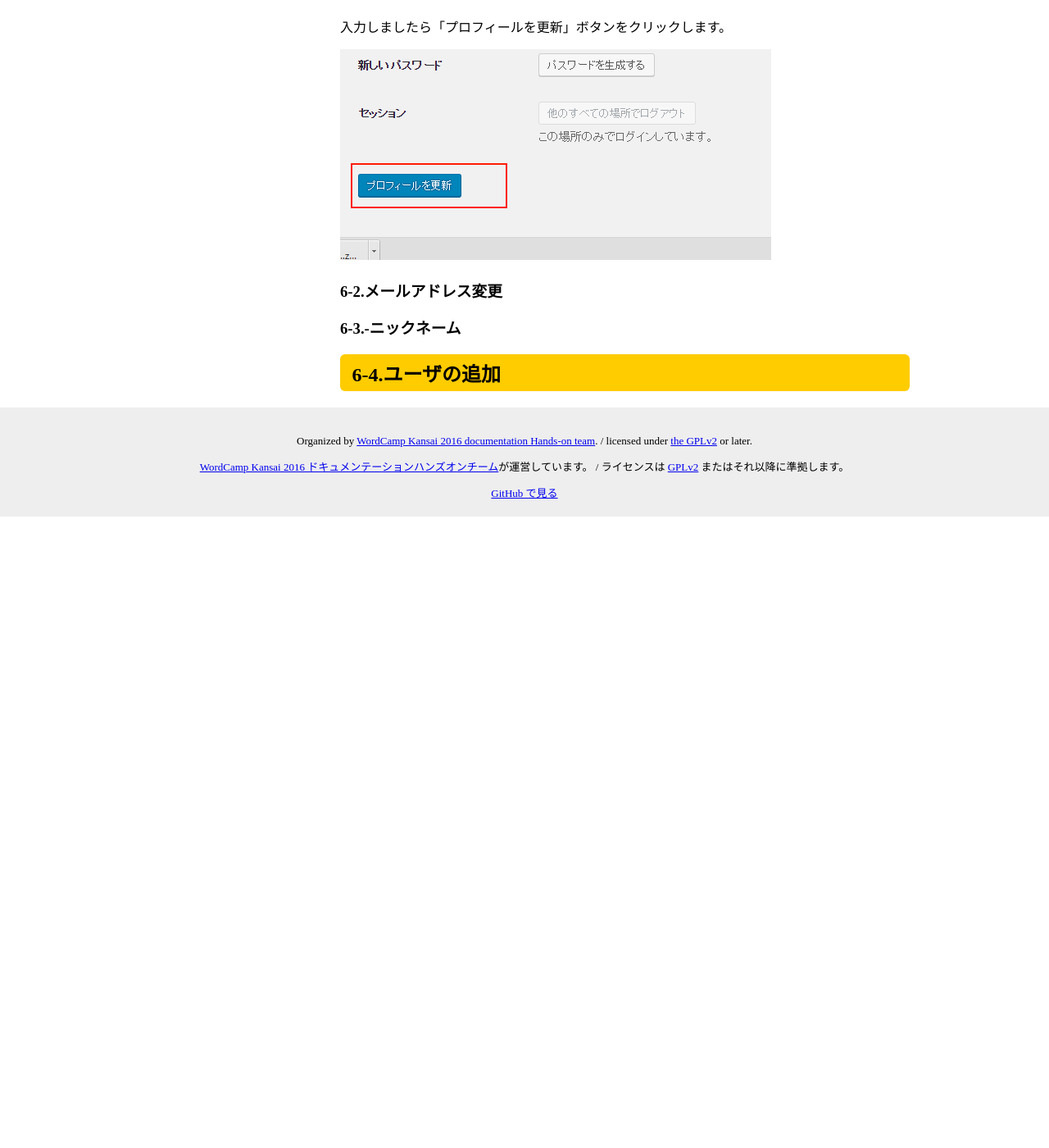
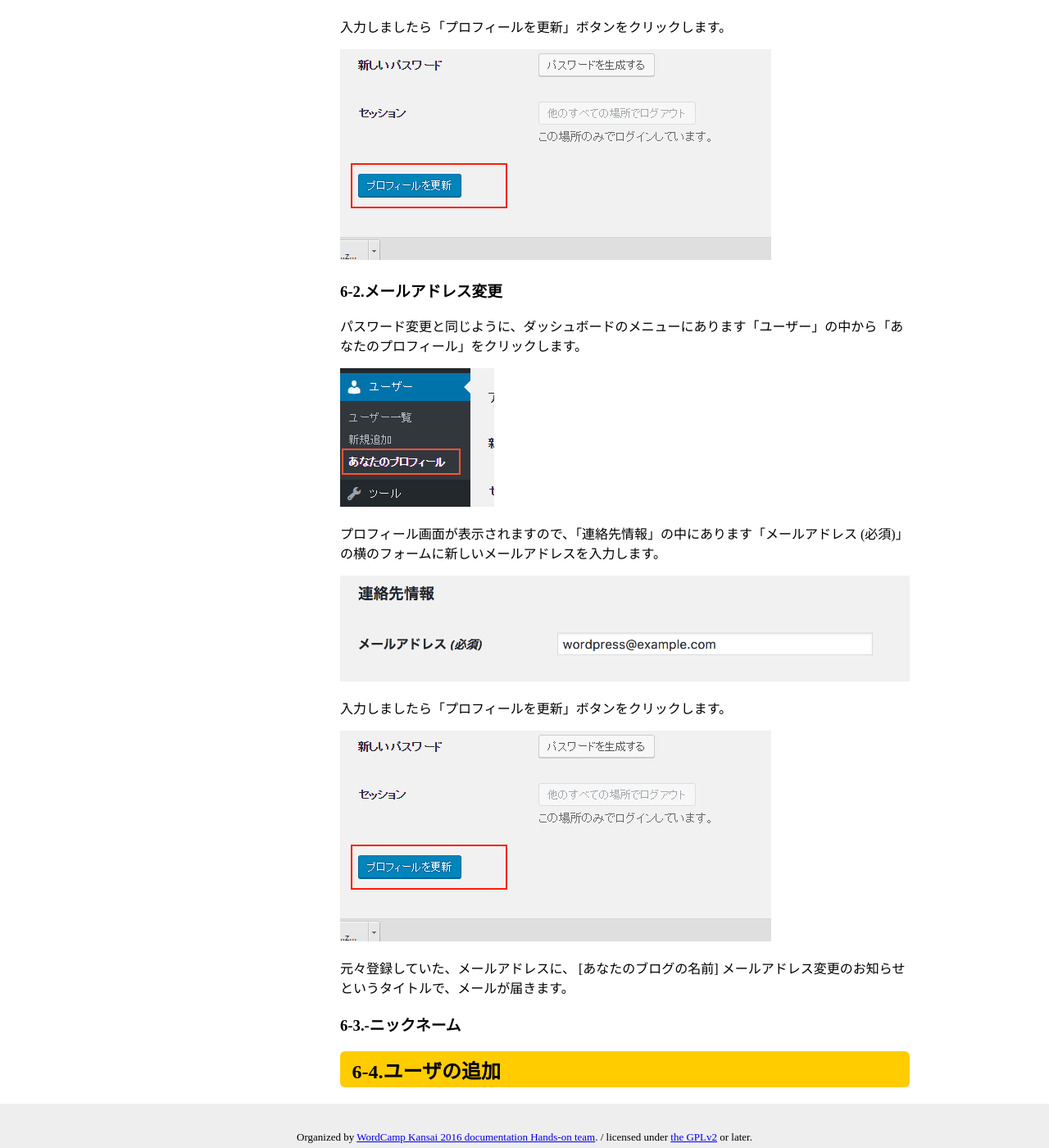
Before and after one commit to jawordpressorg/user-manual, a Jekyll site: the page built from 6_user/index.md, in a window 1280 px wide and 1400 px high, scrolled down 1218 px. Shown: the whole window at 82% size. Built offline with Jekyll 4.4.1, drawn with Linux system fonts in a browser that asks for light colours; nearby versions of some CDN libraries; before the commit the page ends 1848 px from its top, so only the background shows below that.

Commit message:
「メールアドレスの変更」セクション追加

```diff
--- a/6_user/index.md
+++ b/6_user/index.md
@@ -27,6 +27,20 @@ title: ユーザ
 
 ### 6-2.メールアドレス変更
 
+パスワード変更と同じように、ダッシュボードのメニューにあります「ユーザー」の中から「あなたのプロフィール」をクリックします。
+
+![メールアドレス変更]({{ site.baseurl }}/assets/images/menu.png)
+
+プロフィール画面が表示されますので、「連絡先情報」の中にあります「メールアドレス (必須)」の横のフォームに新しいメールアドレスを入力します。
+
+![メールアドレス変更]({{ site.baseurl }}/assets/images/email.png)
+
+入力しましたら「プロフィールを更新」ボタンをクリックします。
+
+![メールアドレス変更]({{ site.baseurl }}/assets/images/2.png)
+
+元々登録していた、メールアドレスに、 [あなたのブログの名前] メールアドレス変更のお知らせ というタイトルで、メールが届きます。
+
 
 ### 6-3.-ニックネーム
 
```
Also changed, not shown: assets/images/email.png (added).
